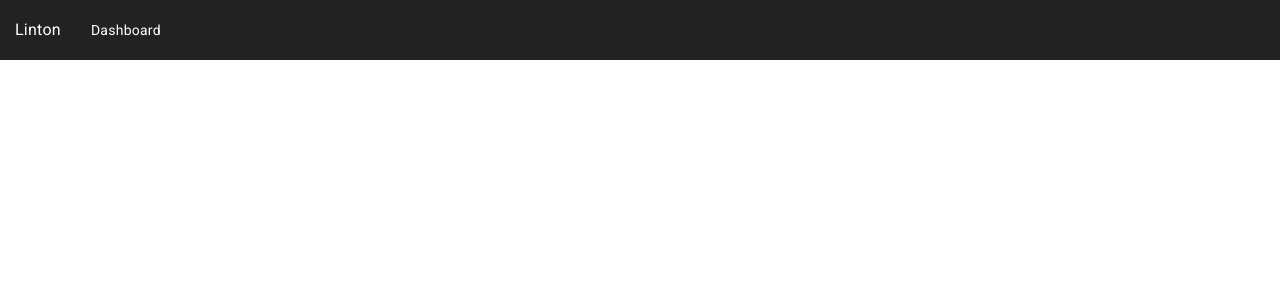
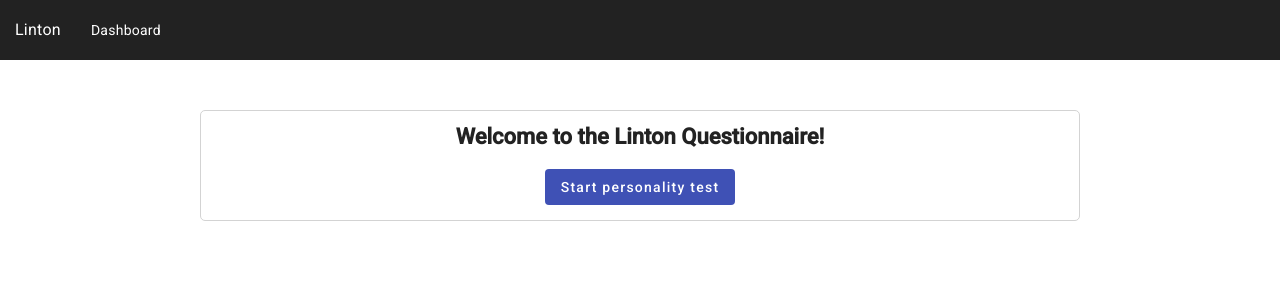
Before and after one commit to dmitry-vegner/Linton-Task, an Angular app: page /welcome in a window 1280 px wide. Before the commit this address led to /. Shown: the top 300 px of the page. Built offline with nearby package versions, Linux system fonts and the light colour scheme.

Commit message:
Develop `Welcome` page

```diff
--- a/src/app/app-routing.module.ts
+++ b/src/app/app-routing.module.ts
@@ -1,7 +1,11 @@
 import { NgModule } from '@angular/core';
 import { RouterModule, Routes } from '@angular/router';
 
-const routes: Routes = [];
+import { WelcomeComponent } from './welcome/welcome.component';
+
+const routes: Routes = [
+  {path: 'welcome', component: WelcomeComponent},
+];
 
 @NgModule({
   imports: [RouterModule.forRoot(routes)],
--- a/src/app/app.module.ts
+++ b/src/app/app.module.ts
@@ -7,11 +7,13 @@ import { MatButtonModule } from '@angular/material/button';
 import { AppRoutingModule } from './app-routing.module';
 import { AppComponent } from './app.component';
 import { HeaderComponent } from './header/header.component';
+import { WelcomeComponent } from './welcome/welcome.component';
 
 @NgModule({
   declarations: [
     AppComponent,
     HeaderComponent,
+    WelcomeComponent,
   ],
   imports: [
     BrowserModule,
--- /dev/null
+++ b/src/app/welcome/welcome.component.html
@@ -0,0 +1,11 @@
+<main class="bordererd container">
+  <h1 class="title">
+    Welcome to the Linton Questionnaire!
+  </h1>
+  <button
+    routerLink="/test"
+    mat-flat-button
+    color="primary">
+    Start personality test
+  </button>
+</main>
--- /dev/null
+++ b/src/app/welcome/welcome.component.scss
@@ -0,0 +1,15 @@
+.container {
+  display: flex;
+  flex-direction: column;
+  align-items: center;
+
+  margin: 50px 200px 0;
+  padding: 10px 0 15px;
+}
+
+.title {
+  font-size: 22px;
+  font-weight: bold;
+  color: #222;
+  text-align: center;
+}
--- a/src/styles.scss
+++ b/src/styles.scss
@@ -14,3 +14,8 @@ li {
   margin: 0;
   padding: 0;
 }
+
+.bordererd {
+  border: 1px solid lightgray;
+  border-radius: 5px;
+}
```
Also changed, not shown: src/app/welcome/welcome.component.ts (added, +10 -0 lines), 1 other file (tests, documents, lock files or other folders).
